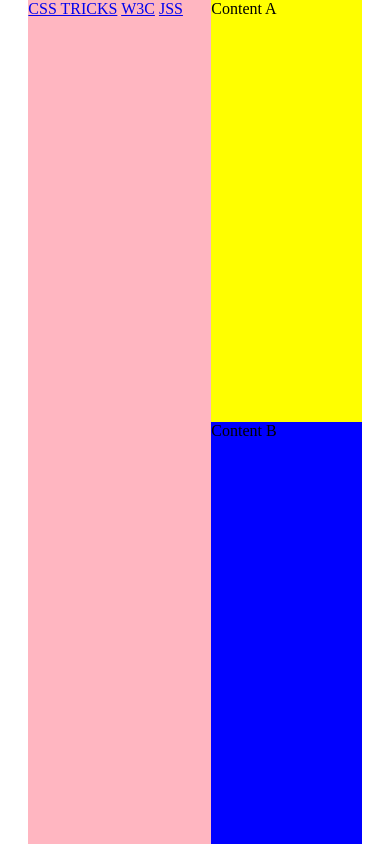
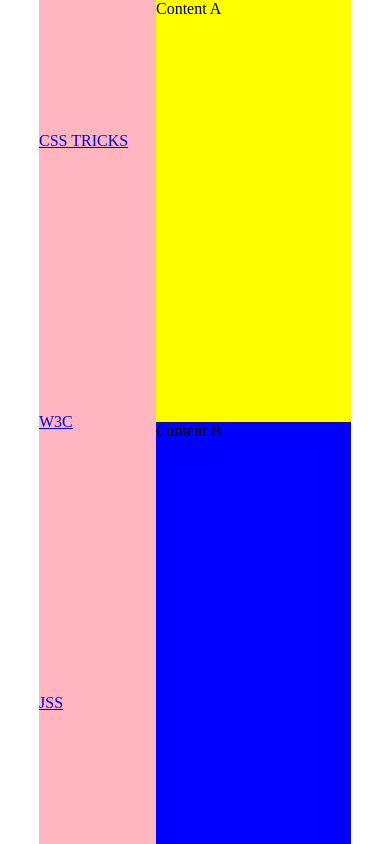
Before and after one commit to aliciafdezrov/lemoncode_layout_module, a website built with Parcel: page exercise_4_grid/index.html in a window 390 px wide. Built offline with nearby package versions, Linux system fonts and the light colour scheme.

Commit message:
Added media query for large resolutions

```diff
--- a/exercise_4_grid/index.html
+++ b/exercise_4_grid/index.html
@@ -10,11 +10,9 @@
 <body>
 <main class="main-content">
     <aside class="aside-content">
-        <nav>
-            <a href="#">CSS TRICKS</a>
-            <a href="#">W3C</a>
-            <a href="#">JSS</a>
-        </nav>
+        <a href="#">CSS TRICKS</a>
+        <a href="#">W3C</a>
+        <a href="#">JSS</a>
     </aside>
 
     <section class="section-a">
--- a/exercise_4_grid/styles/main.scss
+++ b/exercise_4_grid/styles/main.scss
@@ -8,14 +8,19 @@ body {
 .main-content {
   min-height: 100%;
   display: grid;
+  grid-template-rows: auto;
+  grid-template-columns: 10% 30% 50% 10%;
   grid-template-areas:
-          ". aside sectionA sectionA sectionA ."
-          ". aside sectionB sectionB sectionB.";
+          ". aside sectionA ."
+          ". aside sectionB .";
 }
 
 .aside-content {
   grid-area: aside;
   background: lightpink;
+  display: flex;
+  flex-direction: column;
+  justify-content: space-around;
 }
 
 .section-a {
@@ -27,3 +32,9 @@ body {
   grid-area: sectionB;
   background: blue;
 }
+
+@media all and (max-width: 1175px) and (min-width: 866px) {
+  .main-content {
+    grid-template-columns: 5% 35% 55% 5%;
+  }
+}
```
